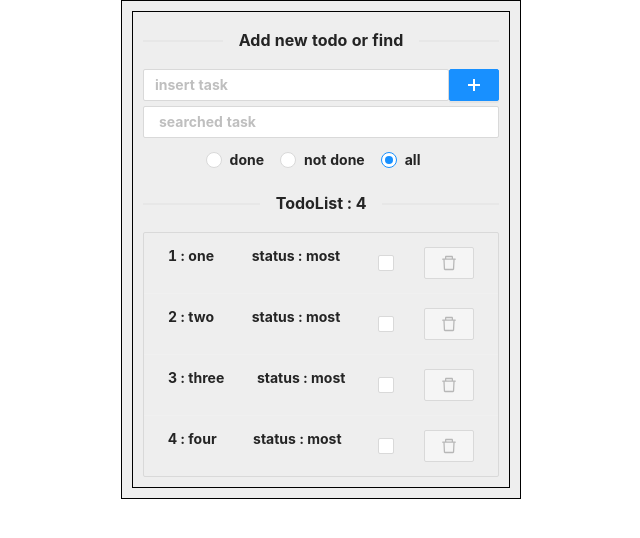
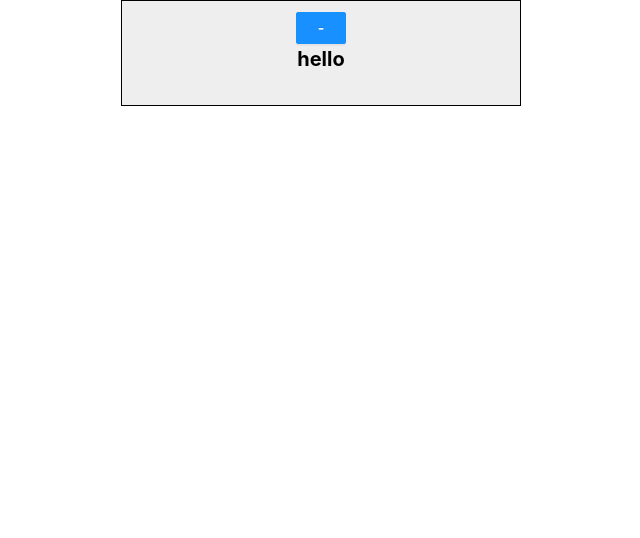
Before and after one commit to kozzztia/todo-page, a React (Create React App) app: page / in a window 1280 px wide. Shown: the top 538 px of the page, without its empty margins (319-959 px from the left). Built offline with nearby package versions, Linux system fonts and the light colour scheme.

Commit message:
create button for auth state

```diff
--- a/src/App.tsx
+++ b/src/App.tsx
@@ -4,6 +4,7 @@ import 'antd/dist/antd.css';
 import {usersInterface} from "./types/type";
 import {createId} from "./support/support";
 import TodoApp from "./TodoApp";
+import {Button} from "antd";
 
 const users : usersInterface[] = [
     {nikName : "kozzztia" , password : '12345' , isAuth: false , id:createId()},
@@ -14,9 +15,15 @@ const users : usersInterface[] = [
 
 
 const App = () => {
+    const [isAuth , setIsAus] = useState(false)
     return (
         <div className="App">
-            <TodoApp/>
+            <Button
+                type="primary"
+                onClick={()=>{setIsAus(prev=>!prev)}}
+            > {isAuth?<>+</>:<>-</>}</Button>
+            {isAuth?<TodoApp/>:<p>hello</p>}
+
         </div>
     );
 };
--- a/src/components/AddTodoForm.tsx
+++ b/src/components/AddTodoForm.tsx
@@ -1,6 +1,6 @@
 import React from 'react';
 import {FormInterface} from "../types/type";
-import {Button , Input} from "antd";
+import {Button, Form, Input} from "antd";
 import { PlusOutlined } from "@ant-design/icons";
 
 const AddTodoForm : React.FC<FormInterface> = ({setTask ,task ,handleFormSubmit} :FormInterface ) => {
@@ -16,9 +16,9 @@ const AddTodoForm : React.FC<FormInterface> = ({setTask ,task ,handleFormSubmit}
     }
 
     return (
-        <form
+        <Form
             className = "form"
-            onSubmit={(e)=>{
+            onFinish={(e)=>{
                 HandleOnSubmitTodoForm(e)
             }}>
             <Input
@@ -34,7 +34,7 @@ const AddTodoForm : React.FC<FormInterface> = ({setTask ,task ,handleFormSubmit}
                 type="primary"
                 icon={<PlusOutlined />}
             />
-        </form>
+        </Form>
     );
 };
 
--- a/src/components/SearchForm.tsx
+++ b/src/components/SearchForm.tsx
@@ -1,6 +1,6 @@
 import React from 'react';
 import { SearchOutlined } from '@ant-design/icons';
-import {Button ,Input} from "antd";
+import {Button, Form, Input} from "antd";
 import {SearchFormInterface} from "../types/type";
 
 
@@ -13,8 +13,8 @@ const SearchForm = ({searchValue , setSearchValue} : SearchFormInterface) => {
     }
 
     return (
-        <form
-            onSubmit={(e)=>{
+        <Form
+            onFinish={(e)=>{
                 handOnSubmitForm(e)
             }}
         >
@@ -33,7 +33,7 @@ const SearchForm = ({searchValue , setSearchValue} : SearchFormInterface) => {
             {/*    type="primary"*/}
             {/*    icon={<SearchOutlined />}>*/}
             {/*</Button>*/}
-        </form>
+        </Form>
     );
 };
 
```
